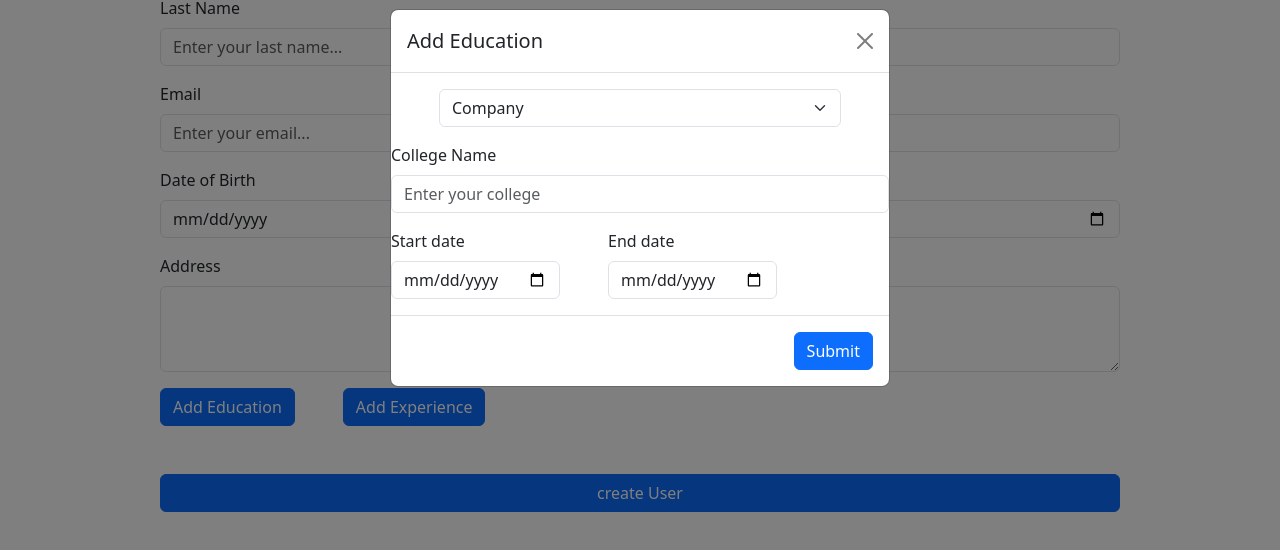
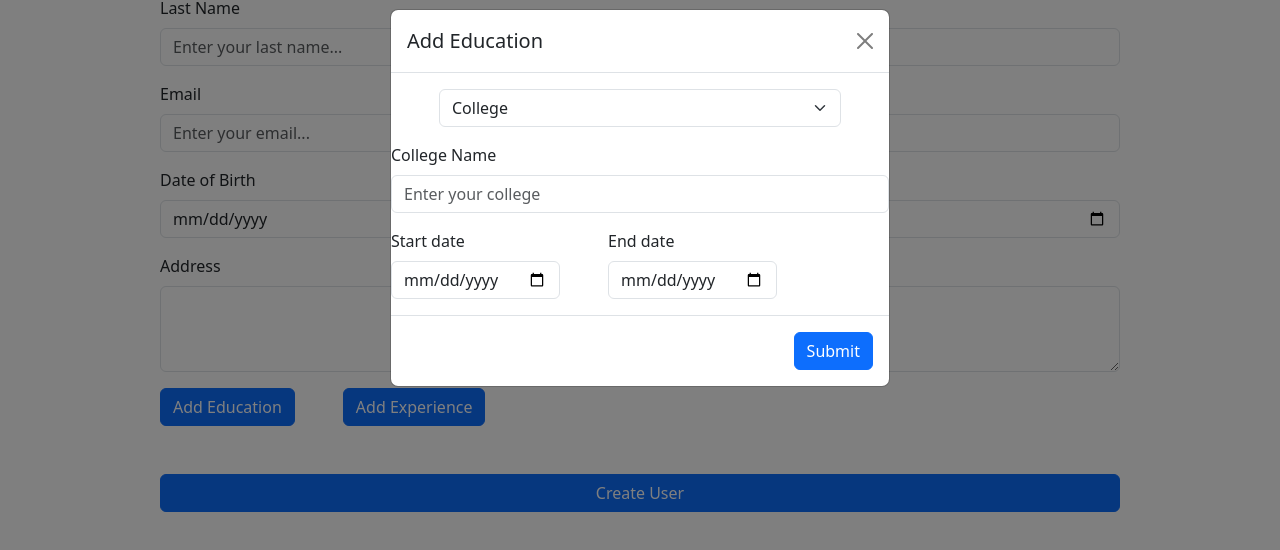
Before and after one commit to u-k-r-h007/writelabs, a React (Vite) app: page /user in a window 1280 px wide. Both pictures are taken after a click on the button "Add Education". Shown: the part 202-752 px from the top of the page. Built offline with nearby package versions, Linux system fonts and the light colour scheme.

Commit message:
model name error

```diff
--- a/src/components/CreateUser.jsx
+++ b/src/components/CreateUser.jsx
@@ -6,8 +6,16 @@ import { addUser, updateUser } from "../store/userSlice";
 import { useNavigate } from "react-router-dom";
 
 function CreateUser({ id, setId }) {
-  console.log(id, "ccccccccc");
+  const dispatch = useDispatch();
+  const navigate = useNavigate();
 
+  // Get users array from Redux (note: state.users.users)
+  const users = useSelector((state) => state.users.users);
+
+  // If editing, find existing user
+  const existingUser = id ? users.find((user) => user.id === id) : null;
+
+  // Form state
   const [formData, setFormData] = useState({
     firstName: "",
     lastName: "",
@@ -24,21 +32,14 @@ function CreateUser({ id, setId }) {
     companyEnd: "",
   });
 
+  // Populate form when editing
+  useEffect(() => {
+    if (existingUser) {
+      setFormData(existingUser);
+    }
+  }, [existingUser]);
 
-  const dispatch = useDispatch();
-  const navigate = useNavigate();
-  const handleSubmit = (e) => {
-    e.preventDefault();
-    if (id) {
-      dispatch(updateUser({ ...formData, id: id }));
-
-      navigate("/show");
-    } else {
-      dispatch(addUser(formData));
-      navigate("/show");
-    }
-  };
-
+  // Handle input change
   const handleChange = (event) => {
     const { name, value } = event.target;
     setFormData((prevData) => ({
@@ -47,74 +48,81 @@ function CreateUser({ id, setId }) {
     }));
   };
 
+  // Handle form submit
+  const handleSubmit = (e) => {
+    e.preventDefault();
+    if (id) {
+      dispatch(updateUser({ ...formData, id }));
+    } else {
+      dispatch(addUser(formData));
+    }
+    navigate("/show");
+  };
 
   return (
     <div>
-      <h1 className="mx-auto">Create User</h1>
-      <form action="" className="d-flex flex-column mx-auto w-75">
-        <div class="mb-3">
-          <label for="fname" class="form-label">
-            First Name
-          </label>
+      <h1 className="mx-auto">{id ? "Edit User" : "Create User"}</h1>
+      <form className="d-flex flex-column mx-auto w-75" onSubmit={handleSubmit}>
+        {/* First Name */}
+        <div className="mb-3">
+          <label htmlFor="fname" className="form-label">First Name</label>
           <input
-            type="input"
+            type="text"
             value={formData.firstName}
             onChange={handleChange}
-            class="form-control"
+            className="form-control"
             id="fname"
             name="firstName"
             placeholder="Enter your first name..."
           />
         </div>
-        <div class="mb-3">
-          <label for="lname" class="form-label">
-            Last Name
-          </label>
+
+        {/* Last Name */}
+        <div className="mb-3">
+          <label htmlFor="lname" className="form-label">Last Name</label>
           <input
-            type="input"
+            type="text"
             value={formData.lastName}
             onChange={handleChange}
-            class="form-control"
+            className="form-control"
             id="lname"
             name="lastName"
             placeholder="Enter your last name..."
           />
         </div>
-        <div class="mb-3">
-          <label for="email" class="form-label">
-            Email
-          </label>
+
+        {/* Email */}
+        <div className="mb-3">
+          <label htmlFor="email" className="form-label">Email</label>
           <input
-            type="input"
+            type="email"
             value={formData.email}
             onChange={handleChange}
-            class="form-control"
+            className="form-control"
             name="email"
             id="email"
             placeholder="Enter your email..."
           />
         </div>
-        <div class="mb-3">
-          <label for="dob" class="form-label">
-            Date of Birth
-          </label>
+
+        {/* DOB */}
+        <div className="mb-3">
+          <label htmlFor="dob" className="form-label">Date of Birth</label>
           <input
             type="date"
             value={formData.dob}
             onChange={handleChange}
             name="dob"
-            class="form-control"
+            className="form-control"
             id="dob"
-            placeholder="Enter your email..."
           />
         </div>
 
-        <div class="mb-3">
-          <label for="address" class="form-label">
-            Address
-          </label>
+        {/* Address */}
+        <div className="mb-3">
+          <label htmlFor="address" className="form-label">Address</label>
           <textarea
-            class="form-control"
+            className="form-control"
             id="address"
             rows="3"
             value={formData.address}
@@ -123,27 +131,23 @@ function CreateUser({ id, setId }) {
           ></textarea>
         </div>
 
+        {/* Education and Experience */}
         <div className="d-flex gap-5 mb-5">
-          <div>
-            <Education
-              handleChange={handleChange}
-              setFormData={setFormData}
-              formData={formData}
-            />
-          </div>
-
-          <div>
-            {" "}
-            <Experience
-              handleChange={handleChange}
-              setFormData={setFormData}
-              formData={formData}
-            />
-          </div>
+          <Education
+            handleChange={handleChange}
+            setFormData={setFormData}
+            formData={formData}
+          />
+          <Experience
+            handleChange={handleChange}
+            setFormData={setFormData}
+            formData={formData}
+          />
         </div>
 
-        <button type="submit" class="btn btn-primary" onClick={handleSubmit}>
-          {id ? "Edit user" : "create User"}
+        {/* Submit Button */}
+        <button type="submit" className="btn btn-primary">
+          {id ? "Update User" : "Create User"}
         </button>
       </form>
     </div>
--- a/src/components/Education.jsx
+++ b/src/components/Education.jsx
@@ -21,7 +21,7 @@ function Education({data,handleChange,setFormData,formData}) {
       <div className="modal-body px-5">
      <select class="form-select" aria-label="Default select example" name="degree" value={formData.degree}
             onChange={handleChange}>
-  <option selected>Company</option>
+  <option selected>College</option>
   <option value="B.tech">B.tech</option>
   <option value="M.tech">M.tech</option>
   <option value="MBA">MBA</option>
```
